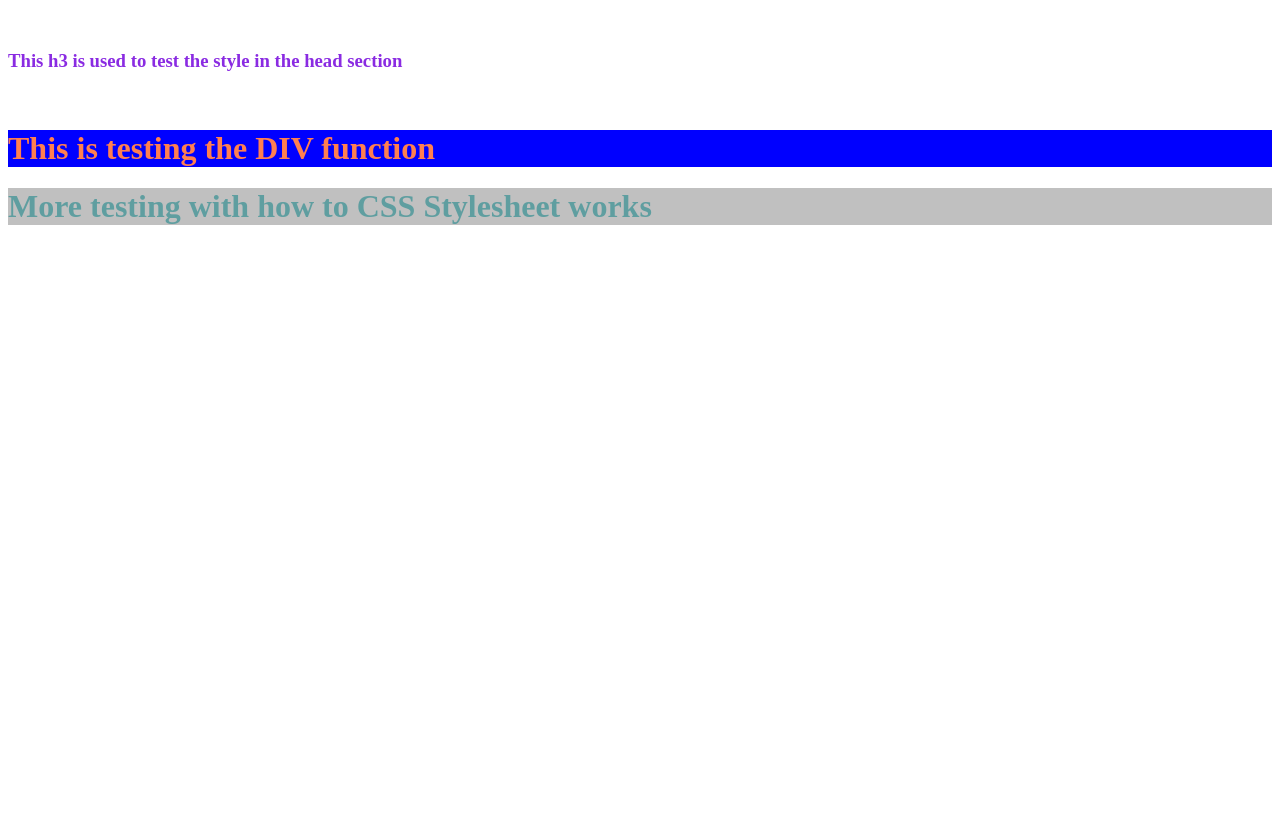
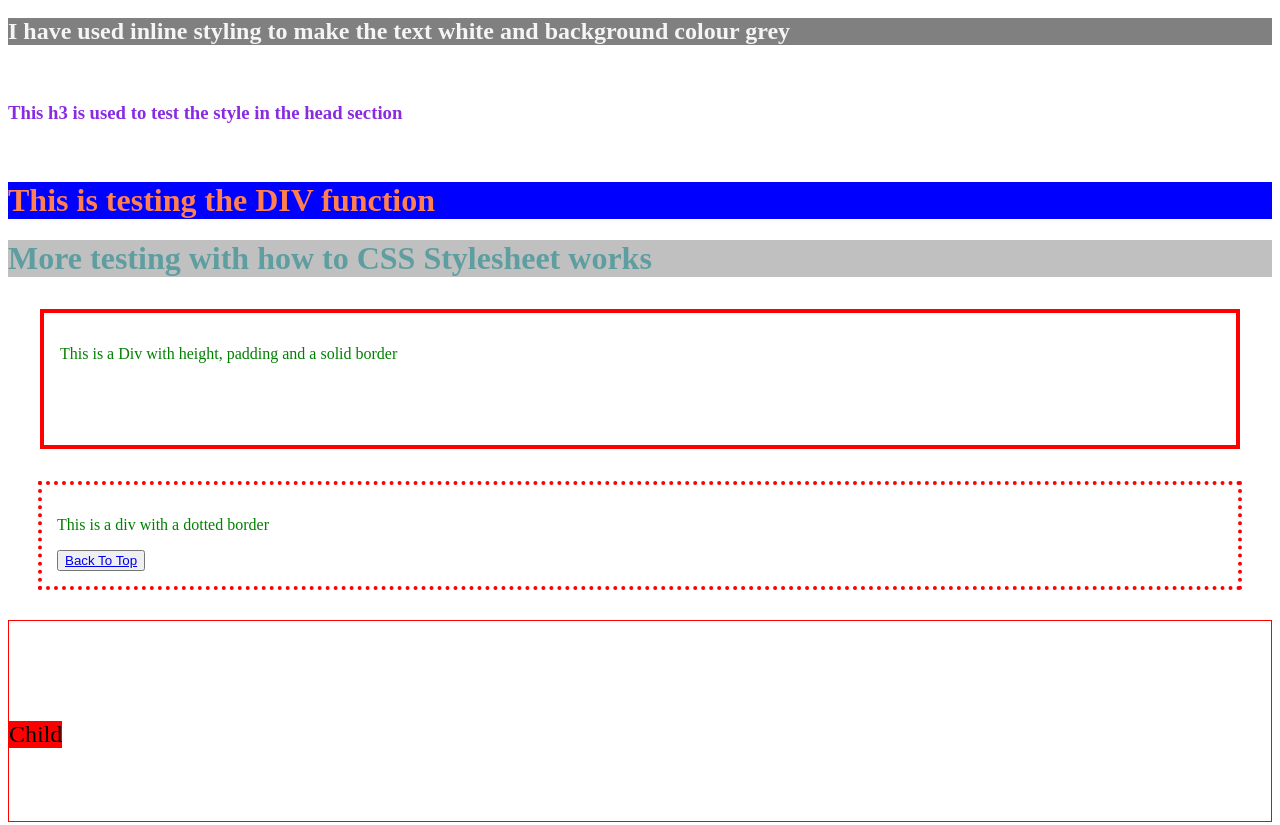
Before and after one commit to Evan-Codes88/HTML-Basics, a plain HTML site: page index.html in a window 1280 px wide. Shown: the part 1066-1891 px from the top of the page. Before the commit the page ends 1313 px from the top, so only its background shows below. Drawn offline with Linux system fonts and the light colour scheme.

Commit message:
Learnt about DIV and positions

```diff
--- a/index.css
+++ b/index.css
@@ -14,9 +14,40 @@ img {
 .welcome {
     background-color: aliceblue;
     color: coral;
+    position: sticky;
+    top: 0px;
 }
 
 .tester2 {
     background-color: silver;
     color: cadetblue;
 }
+
+.learn {
+    height: 100px;
+    padding: 16px;
+    border: 4px solid red;
+    margin: 32px;
+}
+
+/* Padding is the internal space whereas margin is the external space. This is the CSS box model*/
+
+.padding {
+    padding: 15px;
+    border: 4px dotted red;
+    margin: 30px;
+}
+
+.parent {
+    border: 1px solid red;
+    height: 200px;
+    margin-bottom: 100px;
+    position: relative;
+}
+
+.child {
+    position: absolute;
+    top: 100px;
+    font-size: 24px;
+    background-color: red;
+}
--- a/index.html
+++ b/index.html
@@ -22,14 +22,21 @@
     </head>
 
     <body>
-        <h1 class="welcome">Hello! This is a h1</h1>
+        <div class="welcome">
+            <ul>
+                <li>Home</li>
+                <li>Contact Me</li>
+            </ul>
+        </div>
+
+        <br> <!--This is used to create a break in the page. It is a self-closing tag-->
+
+        <h1>Hello! This is a h1</h1>
         <h2>This is a h2</h2>
         <h3>This is h3</h3>
         <h4>This is h4</h4>
         <h5>This is h5</h5>
         <h6>This is h6</h6>
-
-        <br> <!--This is used to create a break in the page. It is a self-closing tag-->
 
         <p>This is a paragraph element!</p>
         <p>Let's create an unordered list about my fav foods!</p>
@@ -87,5 +94,19 @@
             <h1>More testing with how to CSS Stylesheet works</h1>
         </div>
 
+        <div class="learn">
+            <p>This is a Div with height, padding and a solid border</p>
+        </div>
+
+        <div class="padding">
+            <p>This is a div with a dotted border</p>
+            <button class="top"><a href="index.html">Back To Top</a></button>
+        </div>
+
+
+        <div class="parent">
+            <div class="child">Child</div>
+        </div>
+
     </body>
 </html>
```
